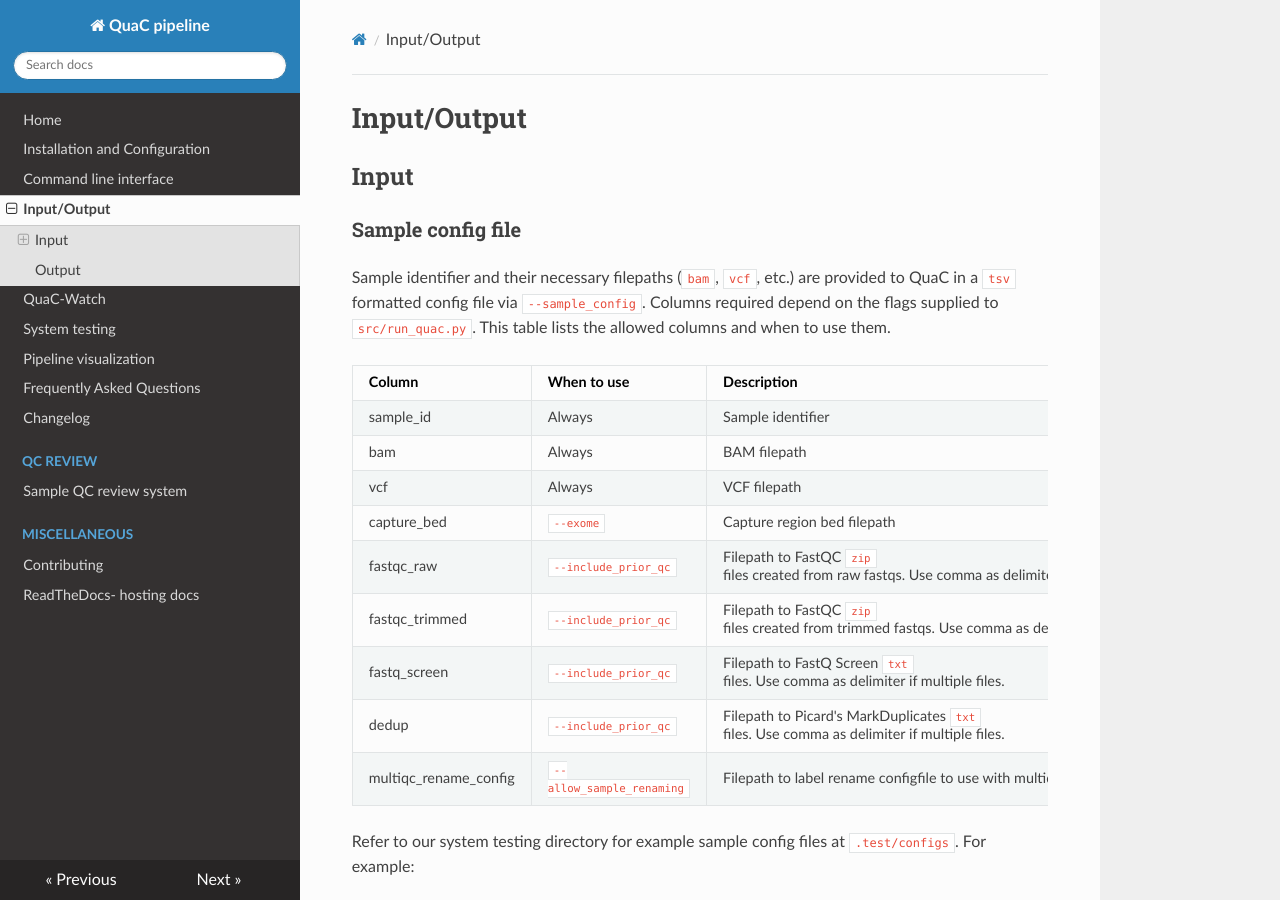
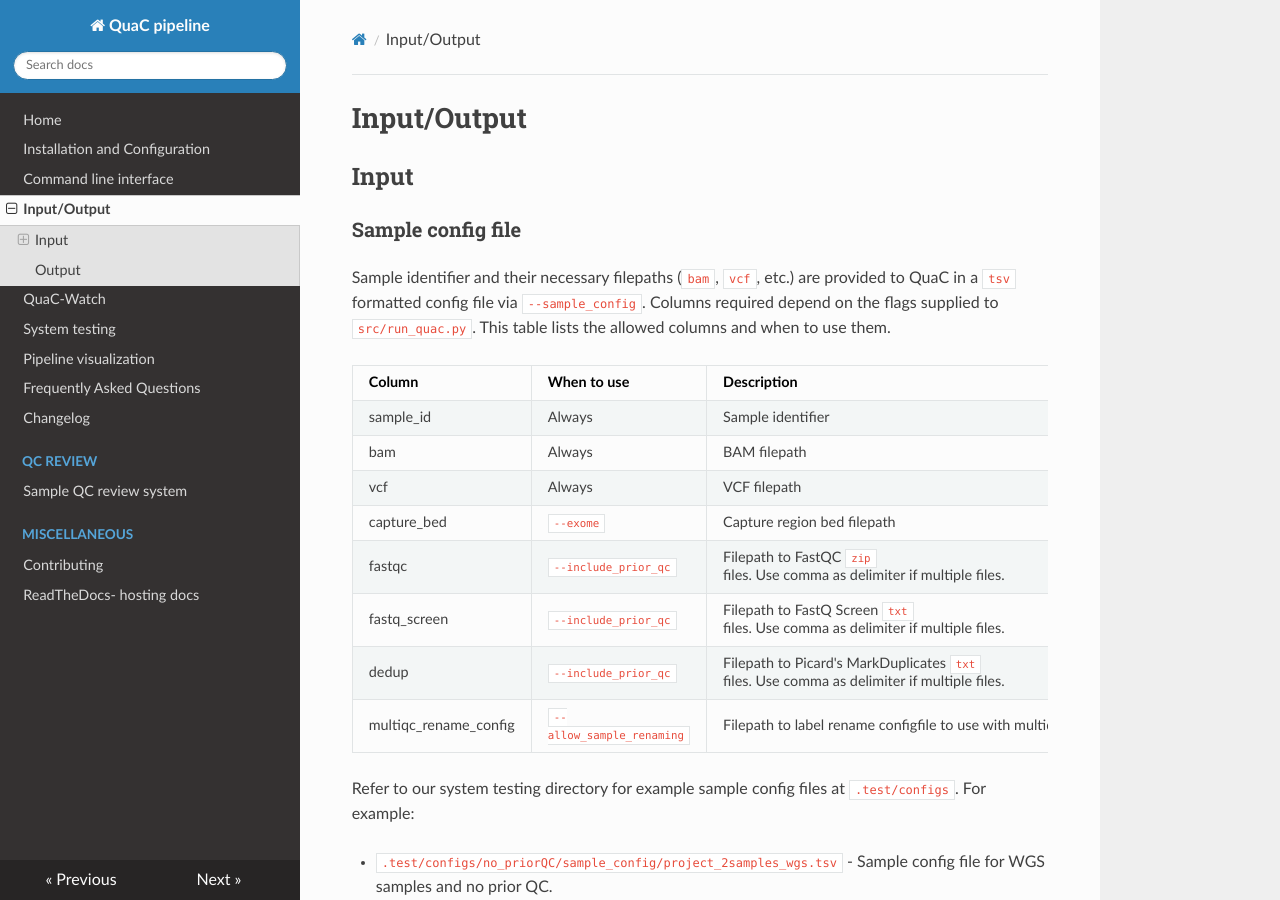
Before and after one commit to uab-cgds-worthey/quac, an MkDocs documentation site: the page built from docs/input_output.md, in a window 1280 px wide and 900 px high. Built offline with MkDocs 1.6.1, drawn with Linux system fonts in a browser that asks for light colours; nearby versions of some CDN libraries.

Commit message:
updates doc

```diff
--- a/docs/input_output.md
+++ b/docs/input_output.md
@@ -8,17 +8,16 @@ Sample identifier and their necessary filepaths (`bam`, `vcf`, etc.) are provide
 file via `--sample_config`. Columns required depend on the flags supplied to `src/run_quac.py`. This table lists the
 allowed columns and when to use them.
 
-| Column                | When to use               | Description                                                                                           |
-| --------------------- | ------------------------- | ----------------------------------------------------------------------------------------------------- |
-| sample_id             | Always                    | Sample identifier                                                                                     |
-| bam                   | Always                    | BAM filepath                                                                                          |
-| vcf                   | Always                    | VCF filepath                                                                                          |
-| capture_bed           | `--exome`                 | Capture region bed filepath                                                                           |
-| fastqc_raw            | `--include_prior_qc`      | Filepath to FastQC `zip` files created from raw fastqs. Use comma as delimiter if multiple files.     |
-| fastqc_trimmed        | `--include_prior_qc`      | Filepath to FastQC `zip` files created from trimmed fastqs. Use comma as delimiter if multiple files. |
-| fastq_screen          | `--include_prior_qc`      | Filepath to FastQ Screen `txt` files. Use comma as delimiter if multiple files.                       |
-| dedup                 | `--include_prior_qc`      | Filepath to Picard's MarkDuplicates `txt` files. Use comma as delimiter if multiple files.            |
-| multiqc_rename_config | `--allow_sample_renaming` | Filepath to label rename configfile to use with multiqc                                               |
+| Column                | When to use               | Description                                                                                |
+| --------------------- | ------------------------- | ------------------------------------------------------------------------------------------ |
+| sample_id             | Always                    | Sample identifier                                                                          |
+| bam                   | Always                    | BAM filepath                                                                               |
+| vcf                   | Always                    | VCF filepath                                                                               |
+| capture_bed           | `--exome`                 | Capture region bed filepath                                                                |
+| fastqc                | `--include_prior_qc`      | Filepath to FastQC `zip` files. Use comma as delimiter if multiple files.                  |
+| fastq_screen          | `--include_prior_qc`      | Filepath to FastQ Screen `txt` files. Use comma as delimiter if multiple files.            |
+| dedup                 | `--include_prior_qc`      | Filepath to Picard's MarkDuplicates `txt` files. Use comma as delimiter if multiple files. |
+| multiqc_rename_config | `--allow_sample_renaming` | Filepath to label rename configfile to use with multiqc                                    |
 
 Refer to our system testing directory for example sample config files at `.test/configs`. For example:
 
```
